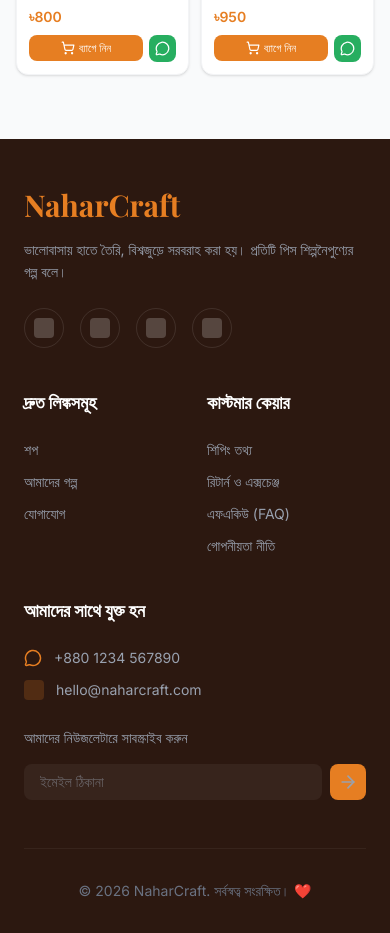
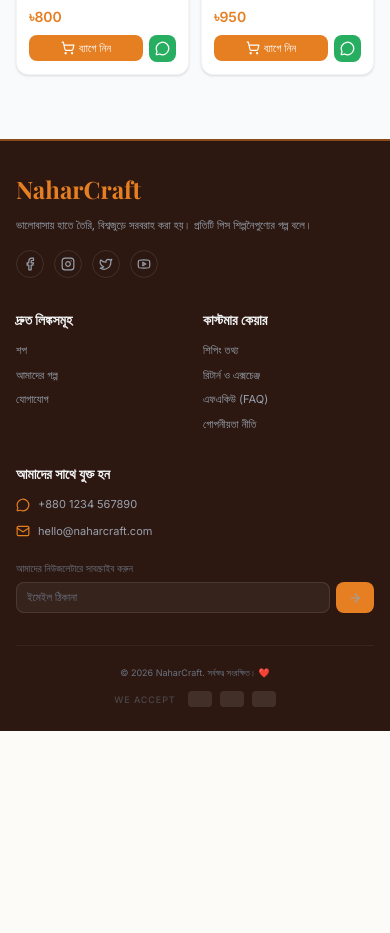
Before and after one commit to tomahmed420/NaharCraft, a React (Vite) app: page /shop in a window 390 px wide. Shown: the part 1020-1953 px from the top of the page. After the commit the page ends 1751 px from the top, so only its background shows below. Built offline with nearby package versions, Linux system fonts and the light colour scheme; a web font is replaced by a local one.

Commit message:
feat(footer): update UI and add social media icons
Refine footer layout for better responsiveness, adjust padding/spacing, and integrate functional social media icons.

```diff
--- a/src/components/Footer.tsx
+++ b/src/components/Footer.tsx
@@ -1,39 +1,47 @@
 import React from 'react';
 import { Link } from 'react-router-dom';
-import { MessageCircle, ArrowRight } from 'lucide-react';
+import { MessageCircle, ArrowRight, Facebook, Instagram, Twitter, Youtube, Mail } from 'lucide-react';
 
 const Footer = () => {
   return (
-    <footer className="bg-footer text-white pt-12 lg:pt-24 pb-8 lg:pb-12 px-6">
+    <footer className="bg-footer text-white pt-8 sm:pt-12 lg:pt-20 pb-6 lg:pb-10 px-4 sm:px-6 border-t-2 border-primary/50">
       <div className="max-w-7xl mx-auto">
-        <div className="grid grid-cols-1 lg:grid-cols-4 gap-10 lg:gap-16 mb-12 lg:mb-20">
+        <div className="grid grid-cols-1 md:grid-cols-2 lg:grid-cols-4 gap-8 lg:gap-12 mb-8 lg:mb-16">
+          {/* Brand Section */}
           <div className="col-span-1 lg:col-span-1">
-            <h2 className="text-3xl font-serif font-bold text-primary mb-4 lg:mb-6">NaharCraft</h2>
-            <p className="text-gray-400 leading-relaxed mb-6 lg:mb-8 text-sm lg:text-base">
+            <h2 className="text-2xl lg:text-3xl font-serif font-bold text-primary mb-3 lg:mb-5">NaharCraft</h2>
+            <p className="text-gray-400 leading-relaxed mb-4 lg:mb-6 text-[11px] sm:text-xs lg:text-sm">
               ভালোবাসায় হাতে তৈরি, বিশ্বজুড়ে সরবরাহ করা হয়। প্রতিটি পিস শিল্পনৈপুণ্যের গল্প বলে।
             </p>
-            <div className="flex gap-4">
-              {['facebook', 'instagram', 'twitter', 'youtube'].map((social) => (
-                <a key={social} href="#" className="w-10 h-10 rounded-full border border-white/10 flex items-center justify-center hover:bg-primary hover:border-primary transition-all">
-                  <span className="sr-only">{social}</span>
-                  <div className="w-5 h-5 bg-white/20 rounded-sm" />
-                </a>
-              ))}
+            <div className="flex gap-2.5">
+              <a href="#" aria-label="Facebook" className="w-7 h-7 sm:w-8 sm:h-8 rounded-full border border-white/10 flex items-center justify-center hover:bg-primary hover:border-primary hover:text-white text-gray-400 transition-all">
+                <Facebook size={14} />
+              </a>
+              <a href="#" aria-label="Instagram" className="w-7 h-7 sm:w-8 sm:h-8 rounded-full border border-white/10 flex items-center justify-center hover:bg-primary hover:border-primary hover:text-white text-gray-400 transition-all">
+                <Instagram size={14} />
+              </a>
+              <a href="#" aria-label="Twitter" className="w-7 h-7 sm:w-8 sm:h-8 rounded-full border border-white/10 flex items-center justify-center hover:bg-primary hover:border-primary hover:text-white text-gray-400 transition-all">
+                <Twitter size={14} />
+              </a>
+              <a href="#" aria-label="Youtube" className="w-7 h-7 sm:w-8 sm:h-8 rounded-full border border-white/10 flex items-center justify-center hover:bg-primary hover:border-primary hover:text-white text-gray-400 transition-all">
+                <Youtube size={14} />
+              </a>
             </div>
           </div>
 
-          <div className="col-span-1 lg:col-span-2 grid grid-cols-2 gap-6 lg:gap-16">
+          {/* Links Sections (2 Columns on mobile to save vertical space) */}
+          <div className="col-span-1 lg:col-span-2 grid grid-cols-2 gap-4 sm:gap-8">
             <div>
-              <h4 className="text-lg font-bold mb-6 lg:mb-8">দ্রুত লিঙ্কসমূহ</h4>
-              <ul className="flex flex-col gap-3 lg:gap-4 text-gray-400 text-sm lg:text-base">
+              <h4 className="text-sm sm:text-base lg:text-lg font-bold mb-3 lg:mb-5 text-gray-100">দ্রুত লিঙ্কসমূহ</h4>
+              <ul className="flex flex-col gap-2 lg:gap-3 text-gray-400 text-[11px] sm:text-xs lg:text-sm">
                 <li><Link to="/shop" className="hover:text-primary transition-colors">শপ</Link></li>
                 <li><Link to="/our-story" className="hover:text-primary transition-colors">আমাদের গল্প</Link></li>
                 <li><Link to="/contact" className="hover:text-primary transition-colors">যোগাযোগ</Link></li>
               </ul>
             </div>
             <div>
-              <h4 className="text-lg font-bold mb-6 lg:mb-8">কাস্টমার কেয়ার</h4>
-              <ul className="flex flex-col gap-3 lg:gap-4 text-gray-400 text-sm lg:text-base">
+              <h4 className="text-sm sm:text-base lg:text-lg font-bold mb-3 lg:mb-5 text-gray-100">কাস্টমার কেয়ার</h4>
+              <ul className="flex flex-col gap-2 lg:gap-3 text-gray-400 text-[11px] sm:text-xs lg:text-sm">
                 <li><a href="#" className="hover:text-primary transition-colors">শিপিং তথ্য</a></li>
                 <li><a href="#" className="hover:text-primary transition-colors">রিটার্ন ও এক্সচেঞ্জ</a></li>
                 <li><a href="#" className="hover:text-primary transition-colors">এফএকিউ (FAQ)</a></li>
@@ -41,31 +49,48 @@
               </ul>
             </div>
           </div>
+
+          {/* Contact Section */}
           <div className="col-span-1 lg:col-span-1">
-            <h4 className="text-lg font-bold mb-6 lg:mb-8">আমাদের সাথে যুক্ত হন</h4>
-            <ul className="flex flex-col gap-3 lg:gap-4 text-gray-400 text-sm lg:text-base">
-              <li className="flex items-center gap-3">
-                <MessageCircle size={18} className="text-primary" />
+            <h4 className="text-sm sm:text-base lg:text-lg font-bold mb-3 lg:mb-5 text-gray-100">আমাদের সাথে যুক্ত হন</h4>
+            <ul className="flex flex-col gap-2.5 lg:gap-3 text-gray-400 text-[11px] sm:text-xs lg:text-sm">
+              <li className="flex items-center gap-2">
+                <MessageCircle size={14} className="text-primary shrink-0" />
                 <span>+880 1234 567890</span>
               </li>
-              <li className="flex items-center gap-3">
-                <div className="w-5 h-5 bg-primary/20 rounded-sm" />
+              <li className="flex items-center gap-2">
+                <Mail size={14} className="text-primary shrink-0" />
                 <span>hello@naharcraft.com</span>
               </li>
-              <li className="mt-4">
-                <p className="text-sm mb-4">আমাদের নিউজলেটারে সাবস্ক্রাইব করুন</p>
-                <div className="flex gap-2">
-                  <input type="email" placeholder="ইমেইল ঠিকানা" className="bg-white/5 border-none rounded-lg px-4 py-2 w-full focus:ring-1 focus:ring-primary outline-none" />
-                  <button className="bg-primary p-2 rounded-lg hover:bg-opacity-90 transition-all">
-                    <ArrowRight size={20} />
+              <li className="mt-3 lg:mt-4">
+                <p className="text-[10px] sm:text-xs text-gray-500 mb-1.5">আমাদের নিউজলেটারে সাবস্ক্রাইব করুন</p>
+                <div className="flex gap-1.5">
+                  <input
+                    type="email"
+                    placeholder="ইমেইল ঠিকানা"
+                    className="bg-white/5 border border-white/10 rounded-lg px-2.5 sm:px-3 py-1.5 lg:py-2 w-full focus:ring-1 focus:ring-primary outline-none text-[11px] sm:text-xs lg:text-sm text-white placeholder-gray-500"
+                  />
+                  <button className="bg-primary px-3 sm:px-4 py-1.5 lg:py-2 rounded-lg hover:bg-opacity-90 transition-all flex items-center justify-center shrink-0">
+                    <ArrowRight size={14} />
                   </button>
                 </div>
               </li>
             </ul>
           </div>
         </div>
-        <div className="pt-8 lg:pt-12 border-t border-white/5 text-center text-gray-500 text-sm">
+
+        {/* Bottom Bar */}
+        <div className="pt-5 lg:pt-8 border-t border-white/5 flex flex-col sm:flex-row items-center justify-between gap-3 text-gray-500 text-[9px] sm:text-[10px] lg:text-xs">
           <p>© {new Date().getFullYear()} NaharCraft. সর্বস্বত্ব সংরক্ষিত। ❤️</p>
+          <div className="flex items-center gap-3">
+            <span className="opacity-50 font-medium tracking-widest uppercase">We Accept</span>
+            <div className="flex gap-2 opacity-50 grayscale">
+              {/* Optional Placeholder icons for payments */}
+              <div className="w-6 h-4 bg-white/20 rounded-sm"></div>
+              <div className="w-6 h-4 bg-white/20 rounded-sm"></div>
+              <div className="w-6 h-4 bg-white/20 rounded-sm"></div>
+            </div>
+          </div>
         </div>
       </div>
     </footer>
```
